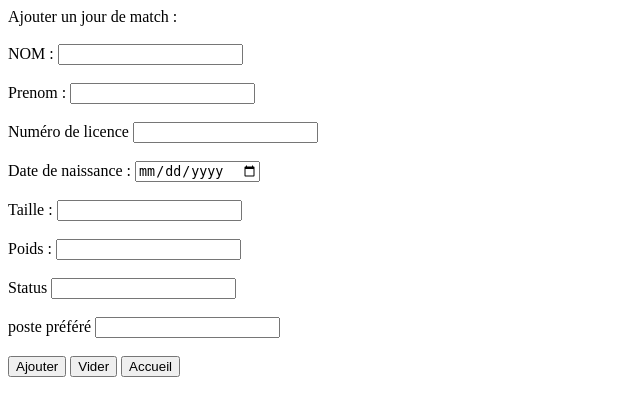
After one commit to kenny-hilaire/DEHBI_Mohamed_HILAIRE_Kenny_Projet_PHP, a PHP site: page /AjouterJour.php in a window 1280 px wide. The commit adds this page. Shown: the top 416 px of the page, without its empty margins (0-640 px from the left). Run offline with PHP 8.4, Linux system fonts and the light colour scheme.

Commit message:
les pages ajouter

```diff
--- /dev/null
+++ b/PHP/Vue/AjouterJour.php
@@ -0,0 +1,32 @@
+<!DOCTYPE html>
+<html lang="en">
+<head>
+    <meta charset="UTF-8">
+    <meta name="viewport" content="width=device-width, initial-scale=1.0">
+    <title>Document</title>
+</head>
+<body>
+    <form action=""  methode="post">
+        <label for="joueur">Ajouter un jour de match :</label><br><br>
+        <label for="Nom">NOM : </label>
+        <input type="text" id="Nom" name="Nom" required><br><br>
+        <label for="Prenom">Prenom : </label>
+        <input type="text" id="Prenom" name="Prenom" required><br><br>
+        <label for="NumLicence">Numéro de licence</label>
+        <input type="text" id="NumLicence" name="NumLicence" required><br><br>
+        <label for="DateNaissance">Date de naissance : </label>
+        <input type="Date" id="DateNaiss" name="DateNaiss" required><br><br>
+        <label for="Taille">Taille : </label>
+        <input type="text" id="Taille" name="Taille" required><br><br>
+        <label for="Poids">Poids : </label>
+        <input type="text" id="Poids" name="Poids" required><br><br>
+        <label for="Status">Status</label>
+        <input type="text" id="Status" name="Status" required><br><br>
+        <label for="PostePrf">poste préféré</label>
+        <input type="text" id="PostePrf" name="PostePrf" required><br><br>
+        <input type="submit" value="Ajouter">
+        <input type="submit" value="Vider">
+        <input type="submit" value="Accueil">
+    </form>
+</body>
+</html>
--- a/PHP/Vue/afficher_matches.php
+++ b/PHP/Vue/afficher_matches.php
@@ -13,7 +13,6 @@
                <th><label for="Adversaire">Adversaire</label></th>
                <th><label for="Lieu">Lieu</label></th>
                <th><label for="Résultat">Résultat</label></th>
-               <th><label for="Statut">Statut</label></th>
                </tr>
         </table>
 
```
Also changed, not shown: PHP/Vue/AjouterMatche.php (added, +26 -0 lines).
